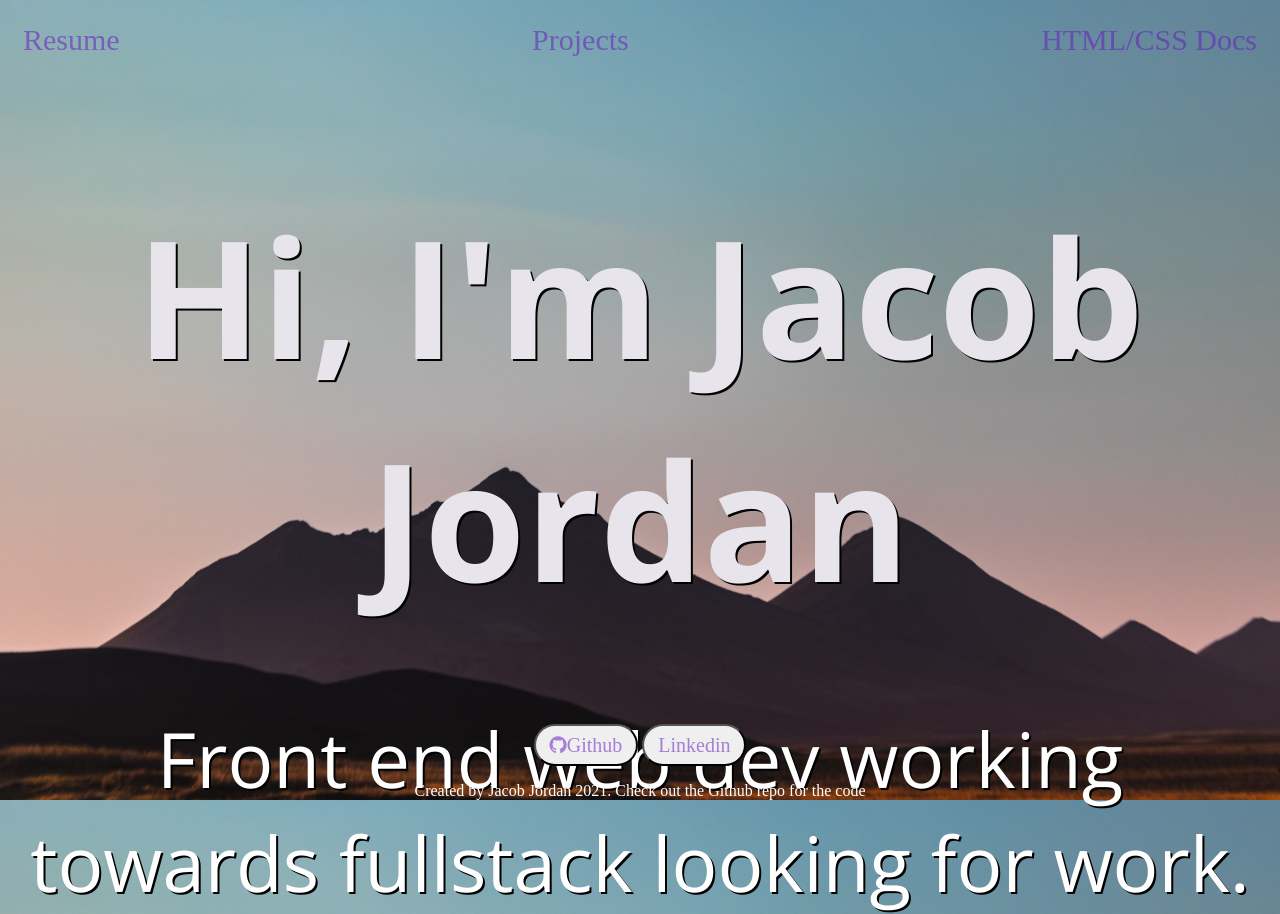
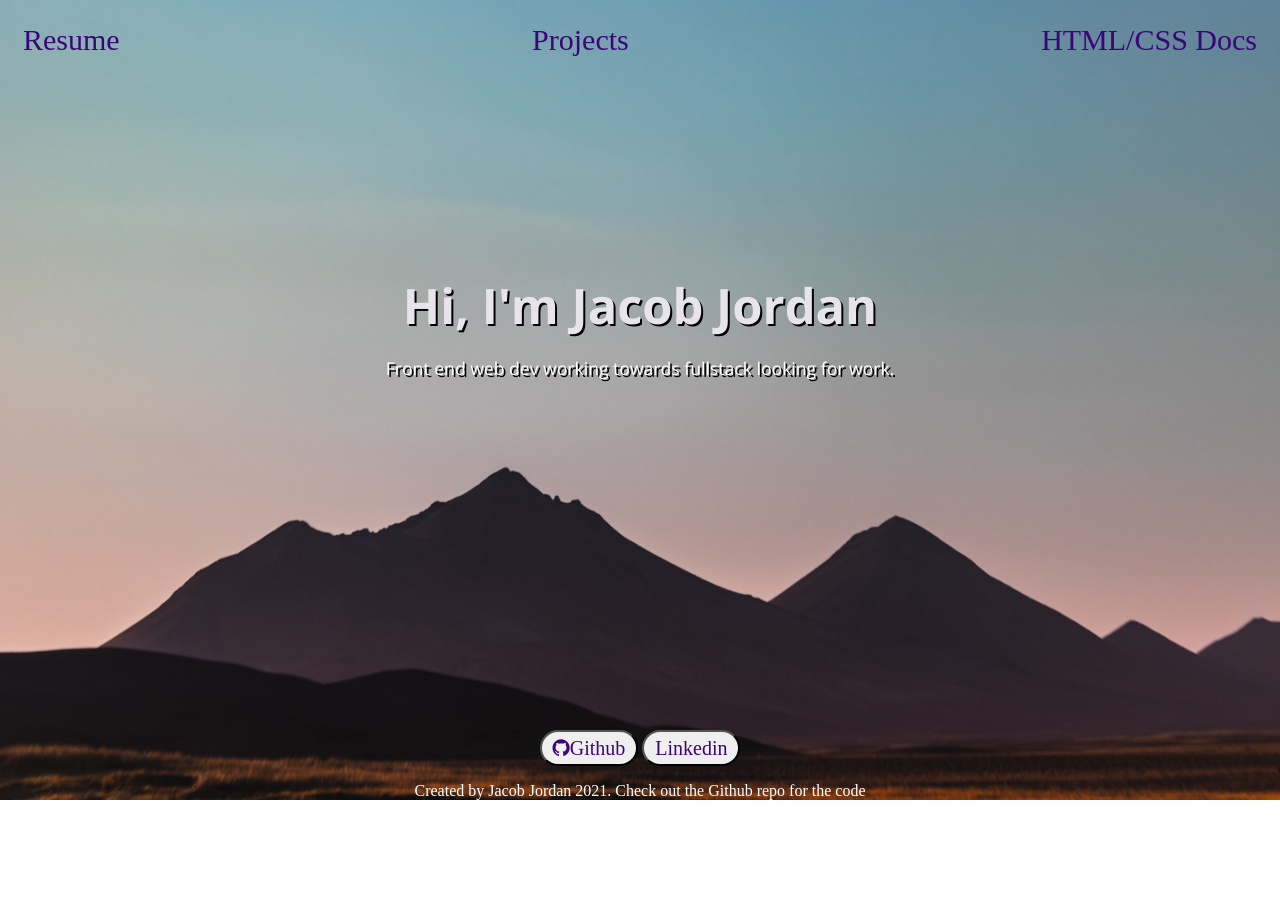
Before and after one commit to Naturealizor/Resume_site, a plain HTML site: page index.html in a window 1280 px wide. After the commit the page ends 800 px from the top, so only its background shows below. Drawn offline with nearby package versions, Linux system fonts and the light colour scheme.

Commit message:
improved spacing

```diff
--- a/css/styles.css
+++ b/css/styles.css
@@ -9,7 +9,7 @@
   --grey: #bfbfbf;
   --lightGrey: #f2f4f6;
   --businessGrey: #e5ebf1;
-  --purple: #661abd88;
+  --purple: #3b0579;
   --darkPurple: #441372;
   --lightPurple: #9050cc;
   --complenentarySky: #fad7b6;
@@ -19,25 +19,30 @@
   --textColor: var(--black);
 
   /* Type */
-  /* --headingFont: "Space Mono", monospace; */
-  /* --headingFont: Georgia; */
   --headingFont: "Open Sans", sans-serif;
   --bodyFont: "Work Sans", sans-serif;
+
+
   --h1Big: 3.352em;
   --h1: 3.052em;
   --h2: 2.441em;
   --h3: 1.953em;
   --h4: 1.563em;
   --h5: 1.25em;
+  --h1PaddingTop: 10%;
+
+  --zeroMarginBottom: 0;
+  --h1MarginTopTen: 10em;
+
+  --topNavTextSmall: 1.6em;
   --footerBtnText: 1.5em;
+  --mediumText: 1.1em;
   --smallText: 0.8em;
   --htmlFont: 112.5%;
   --bigBorderRad: 35px;
   --smallBorderRad: 10px;
   --subtleTextShadow: 2px 2px #000000;
-  --h1MarginBottom: 0;
-  --h1MarginTop: 7rem;
-  --h1PaddingTop: 10%;
+
 }
 
 html {
@@ -52,6 +57,10 @@ html {
 p {
   text-align: center;
   color: white;
+}
+
+main p {
+  font-size: var(--h4);
 }
 
 .topNav {
@@ -74,18 +83,12 @@ p {
   font-family: var(--headingFont);
   font-style: normal;
   font-weight: normal;
-
-  /* Typography done */
-  font-size: var(--h1);
   text-align: center;
   color: #e8e4eb;
   text-shadow: var(--subtleTextShadow);
-  margin-top: var(--h1MarginTop);
+  margin-top: var(--h1MarginTopTen);
 }
 
-main p {
-  font-size: var(--h4);
-}
 
 .cardContainer {
   display: flex;
@@ -102,7 +105,6 @@ main p {
   text-align: center;
 }
 
-
 .socialMediaLogos p {
   margin-bottom: 0;
 }
@@ -112,13 +114,12 @@ main p {
   background-color: none;
 }
 
-
-
 .footerBtn a {
-  /* padding: 6px; */
-  margin: 8px;
+  margin: 5px;
   font-size: var(--footerBtnText);
 }
+
+/* --------------------------------- link state selectors ---------------------------------  */
 
 /* unvisited link */
 a:link {
@@ -149,42 +150,109 @@ a:active {
     display: block;
     width: 100%;
     margin: auto;
-    margin-bottom: var(--h1MarginBottom);
+    margin-bottom: var(--zeroMarginBottom);
   }
 
   body {
     font-size: 100%;
   }
 
-  h1 {
-    font-size: var(--h1);
+  .footerBtn {
+    font-size: var(--smallText);
   }
 
-  .footerBtn {
-    font-size: var(--smallText);
+  .topNav a {
+    font-size: var(--topNavTextSmall);
+  }
+
+  main p {
+    font-size: var(--mediumText);
+
   }
 }
 
 @media (orientation: landscape) {
 
   h1 {
-    margin-top: var(--h1MarginTop);
-    margin-bottom: 2em;
-    /* h1MarginTop: ; */
-    font-size: var(--h1);
+    margin-top: var(--h1MarginTopTen);
+    margin-bottom: 1em;
+    font-size: var(--h3);
   }
 
-  p {}
+  .mainPgHeader {
+    margin-top: -18em;
+  }
+
+  main p {
+    font-size: var(--mediumText);
+
+  }
 
 }
 
 /* // for-desktop-up */
 @media screen and (min-width: 1100px) {
   h1 {
-    font-size: var(--h1Big);
+    font-size: var(--h1);
     margin-bottom: auto;
   }
 }
 
 /* // for-big-desktop-up */
 @media screen and (min-width: 1800px) {}
+
+
+
+
+
+/*
+h1::before {
+  transform: scaleX(0);
+  transform-origin: bottom right;
+}
+
+h1:hover::before {
+  transform: scaleX(1);
+  transform-origin: bottom left;
+}
+
+h1::before {
+  content: " ";
+  display: block;
+  position: absolute;
+  top: 0;
+  right: 0;
+  bottom: 0;
+  left: 0;
+  inset: 0 0 0 0;
+  background: hsl(200 100% 80%);
+  z-index: -1;
+  transition: transform .3s ease;
+} */
+
+/*
+h1 {
+  position: relative;
+  font-size: 5rem;
+}
+
+html {
+  block-size: 100%;
+  inline-size: 100%;
+}
+
+body {
+  min-block-size: 100%;
+  min-inline-size: 100%;
+  margin: 0;
+  box-sizing: border-box;
+  display: grid;
+  place-content: center;
+  font-family: system-ui, sans-serif;
+}
+
+@media (orientation: landscape) {
+  body {
+    grid-auto-flow: column;
+  }
+} */
```
